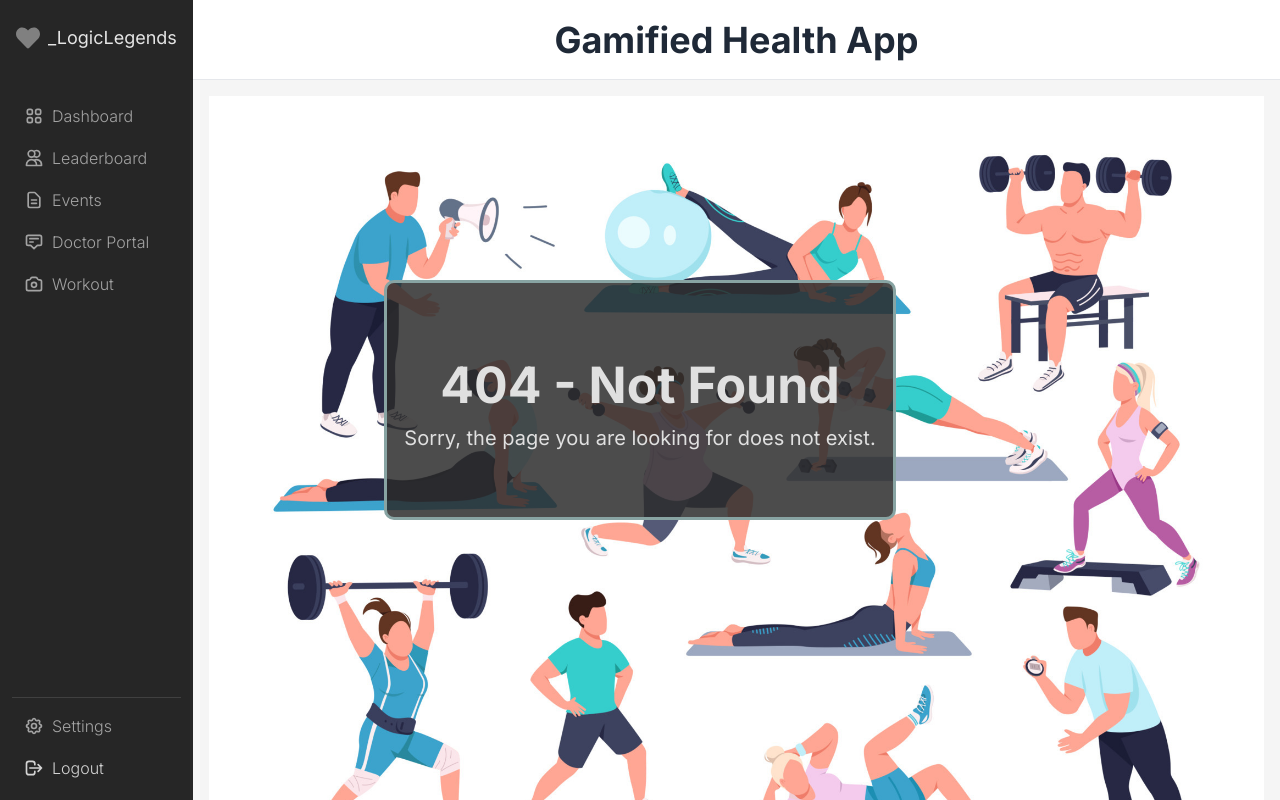
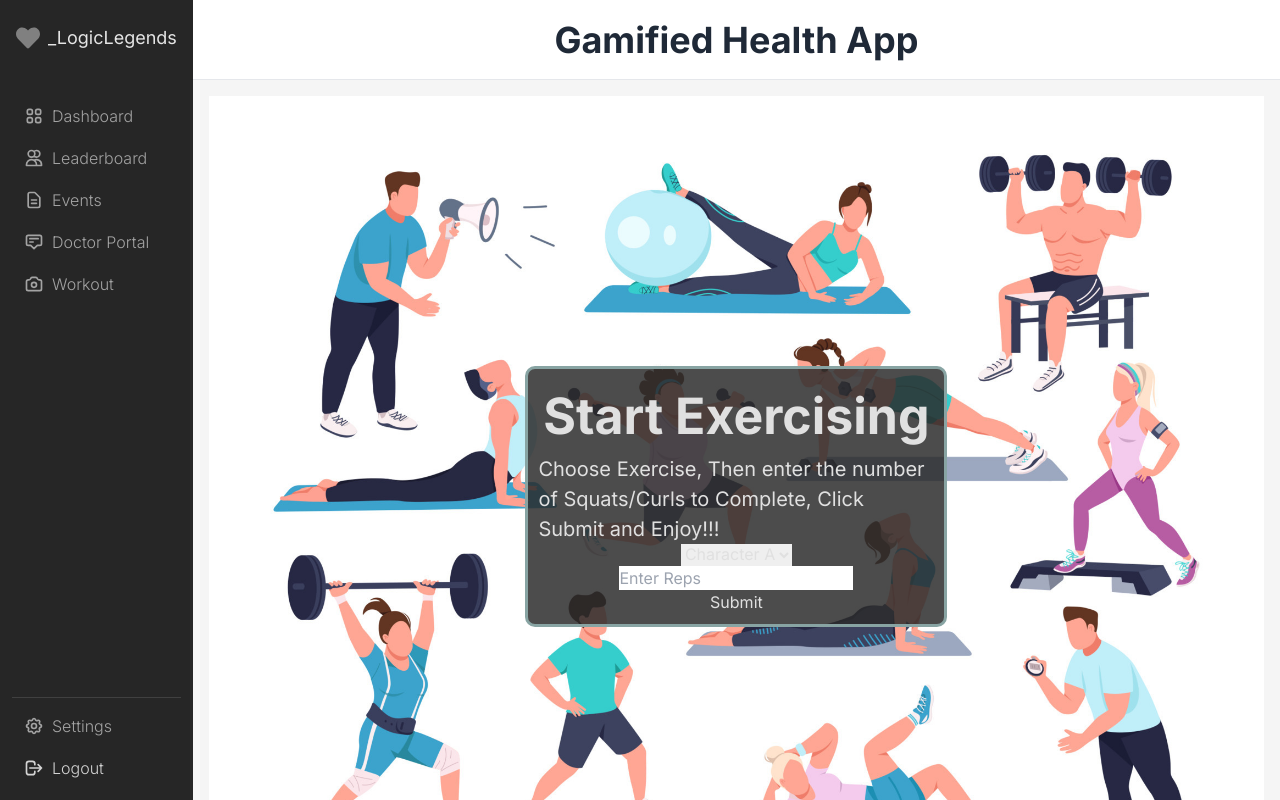
Before and after one commit to TebogoYungMercykay/Gamified_Health_App_Logic_Legends, a Next.js app in the folder health-app/: page /workout in a window 1280 px wide. Before the commit this address had no page. Built offline with nearby package versions, Linux system fonts and the light colour scheme.

Commit message:
Sending a Post Request to the Monitoring System

```diff
--- a/health-app/app/components/Modals/modal.css
+++ b/health-app/app/components/Modals/modal.css
@@ -5,7 +5,7 @@
   right: 0;
   bottom: 0;
   left: 0;
-  background-color: rgba(0, 0, 0, 0.25);
+  background-color: rgba(0, 0, 0, 0.278);
   justify-content: center;
   align-items: center;
   backdrop-filter: blur(4px);
@@ -29,8 +29,9 @@
 
 .modal-body {
   padding: 0.5rem;
-  background-color: #ffffff;
+  background-color: #dadada;
   border-radius: 0.25rem;
+  border: 3px solid #4b4b4b74;
 }
 
 @media (min-width: 640px) {
--- a/health-app/app/workout/Sources/NotFoundPage.css
+++ /dev/null
@@ -1,36 +0,0 @@
-.not-found {
-    display: flex;
-    justify-content: center;
-    align-items: center;
-    height: 100vh;
-    background-image: url('./WorkOut.jpg');
-    background-repeat: no-repeat;
-    background-size: cover;
-}
-
-.display-text {
-    position: fixed;
-    top: 50%;
-    left: 50%;
-    transform: translate(-50%, -50%);
-    display: flex;
-    color: rgb(224, 224, 224);
-    flex-direction: column;
-    justify-content: center;
-    align-items: center;
-    width: 40%;
-    border: 3px solid #88a4a3;
-    height: 30%;
-    padding: 10px;
-    border-radius: 10px;
-    background-color: rgba(43, 43, 43, 0.845);
-}
-
-.display-text h1 {
-    font-size: 50px;
-    font-weight: 700;
-}
-
-.display-text p {
-    font-size: 20px;
-}
--- /dev/null
+++ b/health-app/app/workout/Sources/Workout.css
@@ -0,0 +1,71 @@
+.not-found {
+  display: flex;
+  justify-content: center;
+  align-items: center;
+  height: 100vh;
+  background-image: url('./WorkOut.jpg');
+  background-repeat: no-repeat;
+  background-size: cover;
+}
+
+.display-text {
+  display: flex;
+  color: rgb(224, 224, 224);
+  flex-direction: column;
+  justify-content: center;
+  align-items: center;
+  width: 40%;
+  border: 3px solid #88a4a3;
+  padding: 10px;
+  border-radius: 10px;
+  background-color: rgba(43, 43, 43, 0.845);
+}
+
+.display-text h1 {
+  font-size: 50px;
+  font-weight: 700;
+}
+
+.display-text p {
+  font-size: 20px;
+}
+
+.custom-select {
+  padding: 10px;
+  font-size: 16px;
+  border: 1px solid #ccc;
+  border-radius: 5px;
+  margin-bottom: 10px;
+  width: 100%;
+  max-width: 300px;
+}
+
+.custom-input {
+  padding: 10px;
+  font-size: 16px;
+  border: 1px solid #ccc;
+  border-radius: 5px;
+  margin-bottom: 10px;
+  width: 100%;
+  max-width: 300px;
+}
+
+.custom-button {
+  padding: 10px 20px;
+  font-size: 18px;
+  background-color: #007bff;
+  color: #fff;
+  border: none;
+  border-radius: 5px;
+  cursor: pointer;
+}
+
+.custom-button:hover {
+  background-color: #0056b3;
+}
+
+.error {
+  color: #ff0000;
+  font-size: 16px;
+  margin-top: 5px;
+}
--- a/health-app/app/workout/WorkOut.tsx
+++ b/health-app/app/workout/WorkOut.tsx
@@ -1,15 +1,65 @@
-import React from 'react';
-import './Sources/NotFoundPage.css';
+'use client'
 
-const NotFoundPage = () => {
-    return (
-      <div className="not-found">
-        <div className="display-text">
-          <h1>404 - Not Found</h1>
-          <p>Sorry, the page you are looking for does not exist.</p>
-        </div>
+import React, { useState } from 'react';
+import axios from 'axios';
+import './Sources/Workout.css';
+
+const Workout = () => {
+  const [selectedCharacter, setSelectedCharacter] = useState('A');
+  const [reps, setReps] = useState('');
+  const [error, setError] = useState('');
+
+  const handleCharacterChange = (e :any) => {
+    setSelectedCharacter(e.target.value);
+  };
+
+  const handleRepsChange = (e :any) => {
+    setReps(e.target.value);
+  };
+
+  const sendDataToFlask = () => {
+    if (selectedCharacter && reps) {
+      const dataToSend = {
+        exercise_type: selectedCharacter,
+        exercise_goal: parseInt(reps),
+      };
+
+      axios.post('http://localhost:5000/perform-exercise', dataToSend)
+        .then((response) => {
+          console.log('Started the exercise', response.data.message);
+        })
+        .catch((error) => {
+          console.error('Error performing exercise:', error);
+        });
+    } else {
+      setError('Please fill in all fields.');
+    }
+  };
+
+  return (
+    <div className="not-found">
+      <div className="display-text">
+        <h1>Start Exercising</h1>
+        <p>Choose Exercise, Then enter the number of Squats/Curls to Complete, Click Submit and Enjoy!!!</p>
+
+        <select value={selectedCharacter} onChange={handleCharacterChange}>
+          <option value="A">Character A</option>
+          <option value="B">Character B</option>
+        </select>
+
+        <input
+          type="number"
+          placeholder="Enter Reps"
+          value={reps}
+          onChange={handleRepsChange}
+        />
+
+        <button onClick={sendDataToFlask}>Submit</button>
+
+        {error && <p className="error">{error}</p>}
       </div>
-    );
-}
+    </div>
+  );
+};
 
-export default NotFoundPage;
+export default Workout;
```
